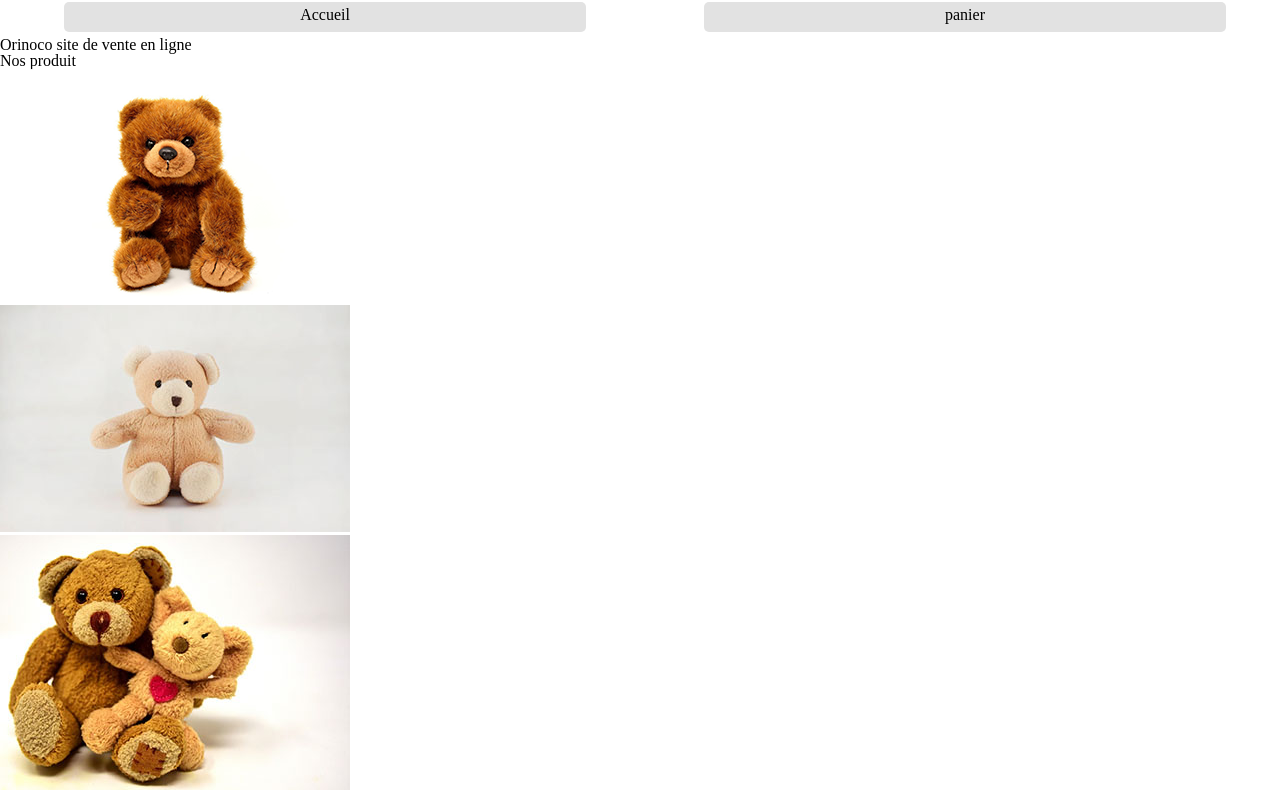
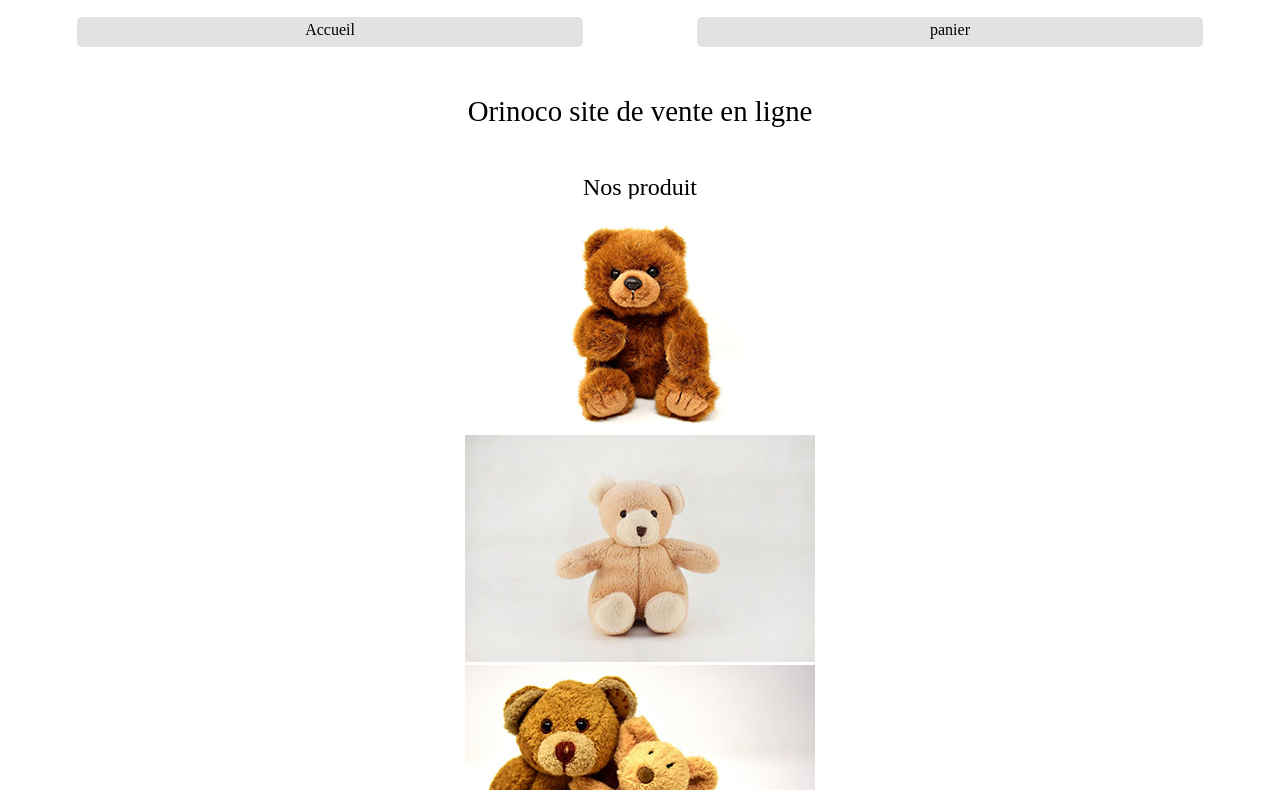
Before and after one commit to Michael-Dev51/MichaelBlondeau_5_04062021, a website built with webpack: page index.html in a window 1280 px wide. Shown: the part 246-1036 px from the top of the page. Built offline with nearby package versions, Linux system fonts and the light colour scheme; files whose address does not match are found by name.

Commit message:
section layout

```diff
--- a/assets/scss/layout/_footer.scss
+++ b/assets/scss/layout/_footer.scss
@@ -1,4 +1,8 @@
 footer{
     background-color: $background;
     height: 100px;
+    div{
+        max-width: 1200px;
+        text-align: center;
+    }
 }
--- a/assets/scss/layout/_header.scss
+++ b/assets/scss/layout/_header.scss
@@ -3,6 +3,7 @@ header{
     margin-left: auto;
     margin-right: auto;
     width: 100%;
+    margin-bottom: 30px;
     div{
         background-color: $background;
         align-items: center;
@@ -12,8 +13,8 @@ header{
 
 }
 nav{
-    width: 100%;
-    padding: 5px;
+
+    padding: 20px;
     a {
         text-decoration: none;
         color: black;
--- a/assets/scss/pages/home.scss
+++ b/assets/scss/pages/home.scss
@@ -3,3 +3,14 @@
     max-width: 100%;
 
 }
+h1{
+    text-align: center;
+    font-size: 1.8rem;
+}
+h2{
+    font-size: 1.5rem;
+}
+section{
+    text-align: center;
+    margin-top: 50px;
+}
--- a/index.html
+++ b/index.html
@@ -82,8 +82,10 @@
     </main>
 
     <footer>
-      <a>Orinoco société de vente en ligne</a>
+      <div>
+      <h2>Orinoco société de vente en ligne</h2>
       <a>Contactez-nous</a>
+      </div>
     </footer>
   </body>
 </html>
```
